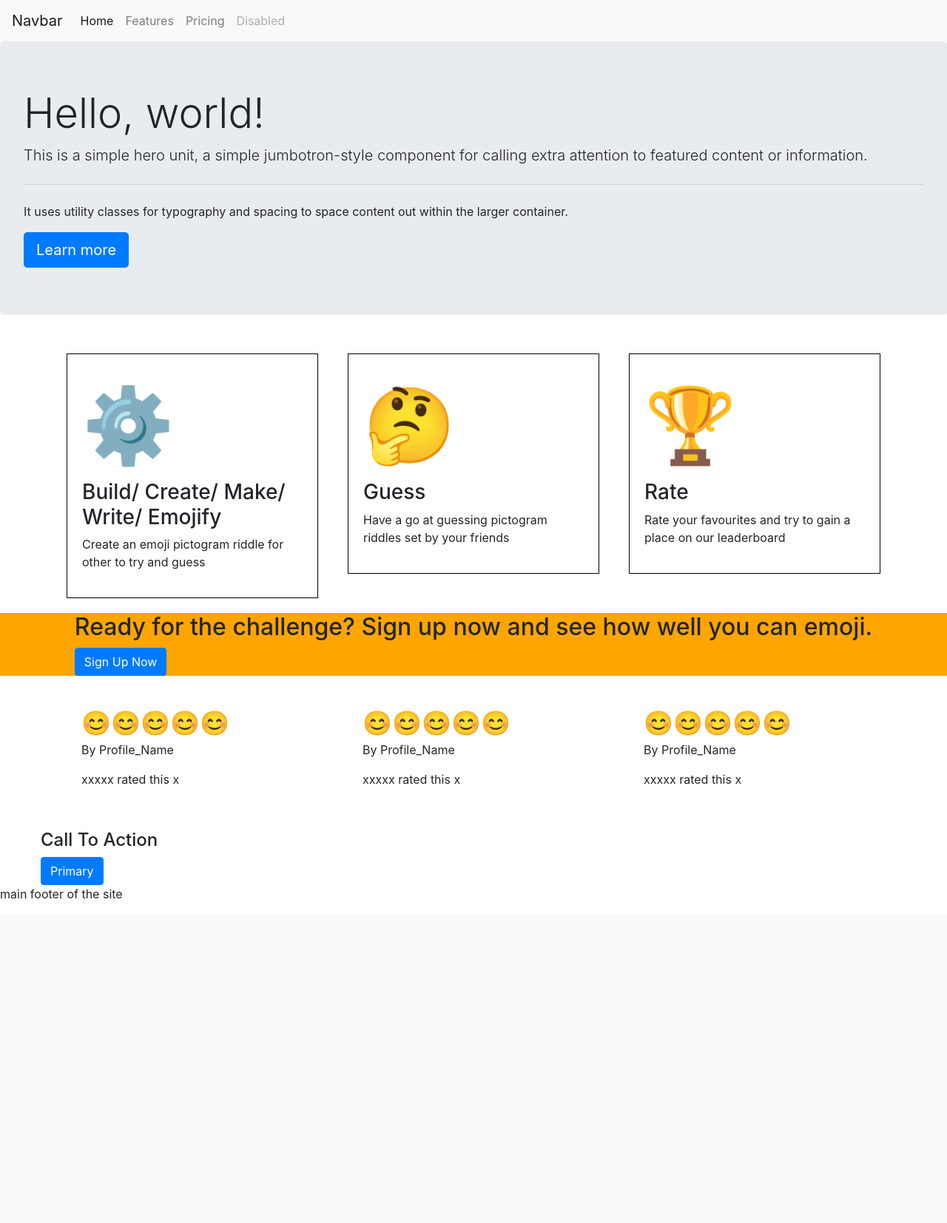
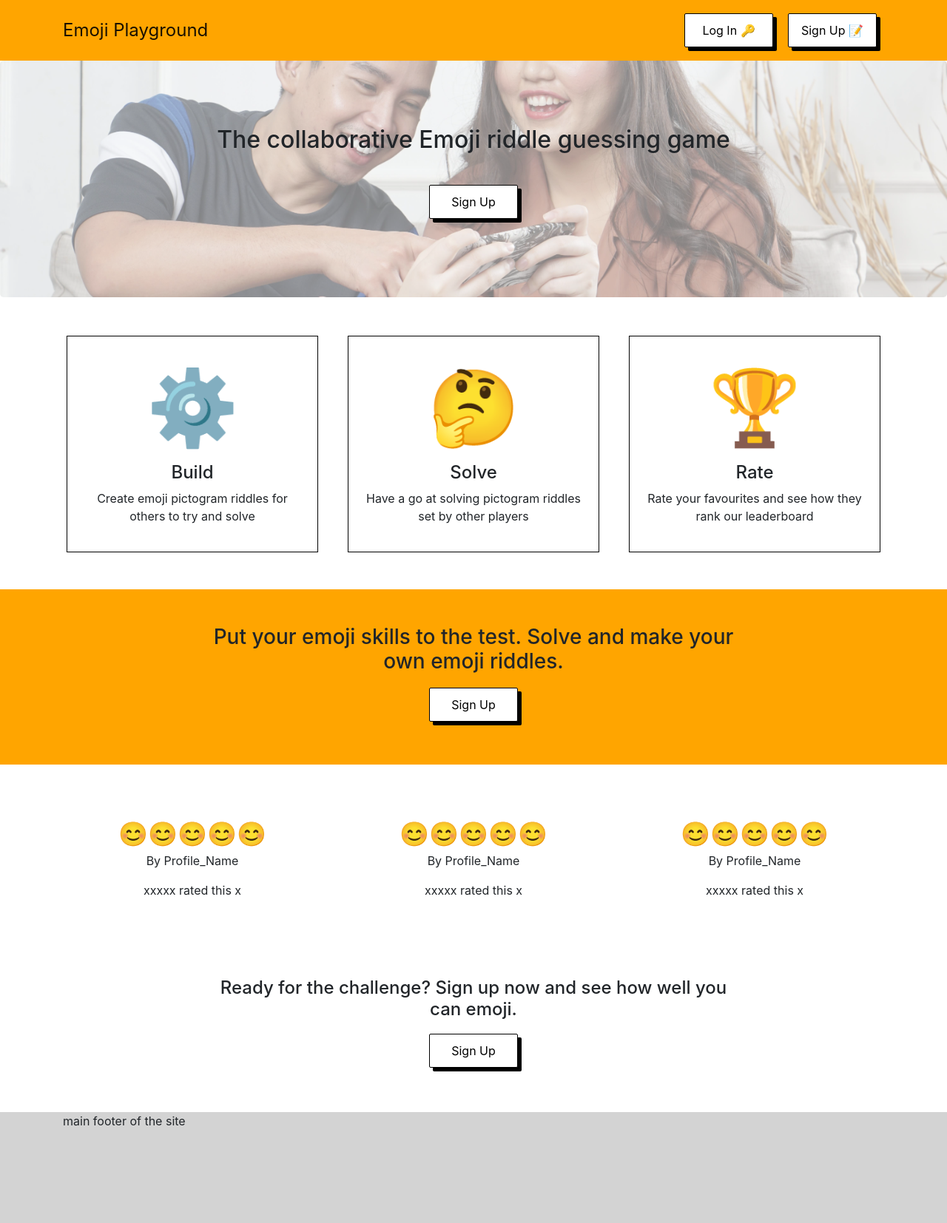
Before and after one commit to AwsSG/emojiplayground, a Flask app: page / in a window 1280 px wide. Shown: the whole page at 74% size. Before the commit the page ends 1216 px from the top, so only its background shows below. Run offline with Flask 2, Linux system fonts and the light colour scheme; some libraries are stand-ins or nearby versions.

Commit message:
Landing page (#20)
* Add styling to nav bar and set jumbotron background image

* Create and style landing page and further style base template

```diff
--- a/static/css/style.css
+++ b/static/css/style.css
@@ -1,8 +1,5 @@
 /*colors for testing*/
 
-.orange {
-    background-color: orange
-}
 
 .red {
     background-color: red
@@ -12,27 +9,15 @@
     background-color: blue
 }
 
-/*----------landing page-------------*/
 
-/*jumbatron*/
+/*----------fonts emoji sizes and colours -------------*/
 
-.container-fluid {
-    padding: 0;
+/*orange colour - option to change this to something custom*/
+.orange {
+    background-color: orange
 }
 
-/*padding*/
-
-.three-across-box {
-    padding: 20px;
-}
-
-.black-border {
-    border: 1px black solid;
-}
-
-.three-across-padding {
-    padding: 20px;
-}
+/*emoji sizing*/
 
 .emoji-large {
     font-size: 100px;
@@ -41,3 +26,110 @@
 .emoji-medium {
     font-size: 32px;
 }
+
+/*----------grid padding and margins-------------*/
+
+.container-fluid {
+    padding: 0;
+}
+
+/*----------base template-------------*/
+
+/*Nav bar*/
+
+nav {
+    background-color: orange;
+}
+
+.navbar-brand {
+    font-size: x-large;
+}
+
+.landing-page-button {
+    padding: 10px;
+    margin: 10px;
+    min-width: 120px;
+    border-radius: 2px;
+    box-shadow: 5px 5px;
+}
+
+.btn-outline-secondary {
+    color: black;
+    background-color: white;
+    border-color: black;
+}
+
+.btn-outline-secondary:hover {
+    color: #fff;
+    background-color: grey;
+    border-color: grey;
+}
+
+.orange-hover:hover {
+    color: #fff;
+    background-color: orange;
+    border-color: orange;
+}
+
+/*Footer*/
+
+footer {
+    background-color: lightgrey;
+    min-height: 150px;
+}
+
+/*----------landing page-------------*/
+
+/*jumbatron*/
+
+.jumbotron {
+    height: 40vh;
+    background: url('../images/game-landing-page.jpg') no-repeat center;
+    -webkit-background-size: cover;
+    -moz-background-size: cover;
+    -o-background-size: cover;
+    background-size: cover;
+
+    position: relative;
+}
+
+.jumbotron > .overlay {
+    position: absolute;
+    top: 0;
+    right: 0;
+    bottom: 0;
+    left: 0;
+    background-color: rgba(255, 255, 255, 0.5);
+    z-index: 1;
+}
+
+.jumbotron > .jumbotron-content {
+    position: relative;
+    z-index: 2;
+}
+
+.jumbotron-content div {
+    margin: 0;
+}
+
+/*three across*/
+
+.three-across-box {
+    padding: 20px;
+}
+
+.three-across-padding {
+    padding: 20px;
+}
+
+.black-border {
+    border: 1px black solid;
+}
+
+/*landing page full width section*/
+
+.landing-page-section {
+    margin-top: 30px;
+    margin-bottom: 30px;
+    padding: 20px;
+}
--- a/templates/base.html
+++ b/templates/base.html
@@ -15,18 +15,22 @@
 <body>
   <header>
     <!--Navbar Bootstrap Class-->
-    <nav class="navbar navbar-expand-lg navbar-light bg-light">
-      <a class="navbar-brand" href="#">Navbar</a>
+      <nav class="navbar navbar-expand-lg navbar-light">
+        <div class="container">
+            <a class="navbar-brand" href="index.html">Emoji Playground</a>
             <button class="navbar-toggler" type="button" data-toggle="collapse" data-target="#navbarNavAltMarkup"
                 aria-controls="navbarNavAltMarkup" aria-expanded="false" aria-label="Toggle navigation">
                 <span class="navbar-toggler-icon"></span>
             </button>
-      <div class="collapse navbar-collapse" id="navbarNavAltMarkup">
-        <div class="navbar-nav">
-          <a class="nav-link active" href="#">Home <span class="sr-only">(current)</span></a>
-          <a class="nav-link" href="#">Features</a>
-          <a class="nav-link" href="#">Pricing</a>
-          <a class="nav-link disabled">Disabled</a>
+            <div class="collapse navbar-collapse justify-content-end" id="navbarNavAltMarkup">
+                    <ul class="navbar-nav">
+                        <li class="nav-item">
+                            <button type="button" class="landing-page-button btn btn-outline-secondary">Log In 🔑</button>
+                        </li>
+                        <li class="nav-item">
+                            <button type="button" class="landing-page-button btn btn-outline-secondary">Sign Up 📝</button>
+                        </li>
+                    </ul>
             </div>
         </div>
     </nav>
@@ -50,9 +54,13 @@
     {% endblock %}
   </main>
 
+  <div class="container-fluid">
     <footer>
+      <div class="container">
         <p>main footer of the site</p>
+      </div>
     </footer>
+  </div>
 
   <script src="{{ url_for('static', filename='js/script.js') }}"></script>
   <script src="https://cdn.jsdelivr.net/npm/jquery@3.5.1/dist/jquery.slim.min.js"
--- a/templates/index.html
+++ b/templates/index.html
@@ -3,66 +3,74 @@
 
 <div class="container-fluid">
     <div class="jumbotron">
-        <h1 class="display-4">Hello, world!</h1>
-        <p class="lead">This is a simple hero unit, a simple jumbotron-style component for calling extra attention to featured content or information.</p>
-        <hr class="my-4">
-        <p>It uses utility classes for typography and spacing to space content out within the larger container.</p>
-        <a class="btn btn-primary btn-lg" href="#" role="button">Learn more</a>
-      </div>
+        <div class="overlay"></div>
+            <div class="jumbotron-content">
+                <div class="p-md-4">
+                    <h2 class="text-center">The collaborative Emoji riddle guessing game</h2>
+                </div>
+                <div class="d-flex justify-content-center">
+                    <a class="landing-page-button btn btn-outline-secondary orange-hover" href="#" role="button">Sign Up</a>
+                </div>
+            </div>
+    </div>
 </div>
 <div class="container">
 
     <div class="row">
         <div class="col-12 col-md-6 col-lg-4 three-across-padding">
-            <div class="three-across-box black-border">
+            <div class="three-across-box black-border text-center">
                 <span class="emoji-large">⚙️</span>
-                <h3>
-                    Build/ Create/ Make/ Write/ Emojify
-                </h3>
+                <h4>
+                    <!--Also / Create/ Make/ Write/ Emojify-->
+                    Build
+                </h4>
                 <p>
-                    Create an emoji pictogram riddle for other to try and guess
+                    Create emoji pictogram riddles for others to try and solve
                 </p>
             </div>
         </div>
         <div class="col-12 col-md-6 col-lg-4 three-across-padding">
-            <div class="three-across-box black-border">
+            <div class="three-across-box black-border text-center">
                 <span class="emoji-large">🤔</span>
-                <h3>
-                    Guess
-                </h3>
+                <h4>
+                    Solve
+                </h4>
                 <p>
-                    Have a go at guessing pictogram riddles set by your friends
+                    Have a go at solving pictogram riddles set by other players
                 </p>
             </div>
         </div>
         <div class="col-12 col-md-6 col-lg-4 three-across-padding">
-            <div class="three-across-box black-border">
+            <div class="three-across-box black-border text-center">
                 <span class="emoji-large">🏆</span>
-                <h3>
+                <h4>
                     Rate
-                </h3>
+                </h4>
                 <p>
-                    Rate your favourites and try to gain a place on our leaderboard
+                    Rate your favourites and see how they rank our leaderboard
                 </p>
             </div>
         </div>
     </div>
 </div>
 
-<div class="container-fluid">
-    <div class="row orange justify-content-center">
-        <div col="12">
-            <div class="row">
-                <h2>Ready for the challenge? Sign up now and see how well you can emoji.</h2>
+<div class="container-fluid orange text-center landing-page-section p-md-5">
+
+    <div class="container">
+        <div class="row justify-content-center">
+            <div class="col-10 col-md-8">
+                <h3>Put your emoji skills to the test. Solve and make your own emoji riddles.</h3>
             </div>
-            <div class="row">
-                <button type="button" class="btn btn-primary">Sign Up Now</button>
+        </div>
+        <div class="row justify-content-center">
+            <div class="col-12">
+                <a class="landing-page-button btn btn-outline-secondary" href="#" role="button">Sign Up</a>
             </div>
         </div>
     </div>
 </div>
 
-<div class="container">
+<div class="container text-center">
 
     <div class="row">
         <div class="col-12 col-md-6 col-lg-4 three-across-padding">
@@ -87,19 +95,20 @@
             </div>
         </div>
     </div>
+</div>
 
-    <div class="row">
-        <div col="12">
-            <div class="row">
-                <h4>Call To Action</h4>
+<div class="container text-center landing-page-section">
+    <div class="row justify-content-center">
+        <div class="col-10 col-md-8">
+            <div>
+                <h4>Ready for the challenge? Sign up now and see how well you can emoji.</h4>
             </div>
-            <div class="row">
-                <button type="button" class="btn btn-primary">Primary</button>
+            <div>
+                <a class="landing-page-button btn btn-outline-secondary orange-hover" href="#" role="button">Sign Up</a>
             </div>
         </div>
     </div>
 </div>
 
-</div>
 
 {% endblock %}
```
Also changed, not shown: static/images/game-landing-page.jpg (added). Lines whose indentation alone changed are shown as unchanged.
